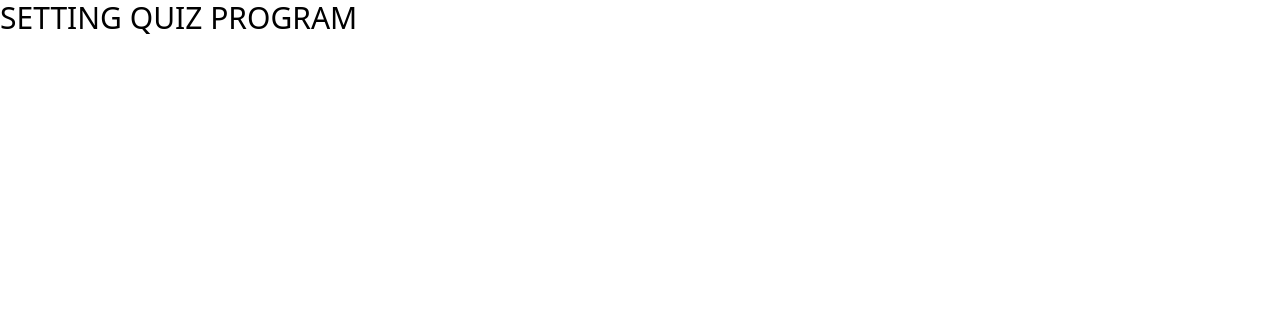
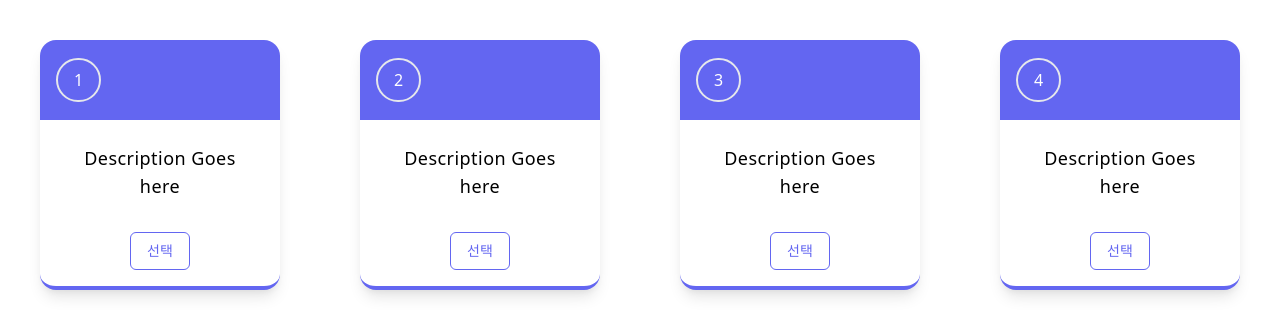
Before and after one commit to oggong/classting-quiz-project, a React (Create React App) app: page /quiz in a window 1280 px wide. Shown: the top 336 px of the page. Built offline with nearby package versions, Linux system fonts and the light colour scheme.

Commit message:
[2021 0830 18:03] - Intro Page & Quiz Page UI modify

```diff
--- a/package.json
+++ b/package.json
@@ -1,5 +1,5 @@
 {
-  "name": "react-tailwind-pixabay-gallery",
+  "name": "classting-quiz-project",
   "version": "0.1.0",
   "private": true,
   "dependencies": {
@@ -8,6 +8,7 @@
     "@testing-library/user-event": "^12.8.3",
     "react": "^17.0.2",
     "react-dom": "^17.0.2",
+    "react-router-dom": "^5.2.1",
     "react-scripts": "4.0.3",
     "web-vitals": "^1.1.2"
   },
--- a/src/App.js
+++ b/src/App.js
@@ -1,9 +1,11 @@
 import React from 'react';
+import IntroPage from './views/IntroPage/IntroPage';
+
 
 function App() {
   return (
-    <div>
-      <h1 className="text-3xl">SETTING QUIZ PROGRAM</h1>
+    <div className="flex justify-center items-center">
+      <IntroPage />
     </div>
   );
 }
--- /dev/null
+++ b/src/components/QuizCard/QuizCard.js
@@ -0,0 +1,75 @@
+import React from 'react';
+
+
+const QuizCard = () => {
+    return (
+        <div className="flex w-100">
+            <div className="flex flex-col md:flex-row justify-center flex-wrap gap-3 mt-10 mx-10">
+                <div className="">
+                    <div className="bg-white max-w-xs shadow-lg mx-auto border-b-4 border-indigo-500 rounded-2xl overflow-hidden hover:shadow-2xl transition duration-500 transform hover:scale-105 cursor-pointer" >
+                        <div className="bg-indigo-500 flex h-20 items-center">
+                            <h1 className="text-white ml-4 border-2 py-2 px-4 rounded-full">1</h1>
+                            {/* <p className="ml-4 text-white uppercase"></p> */}
+                        </div>
+                        <p className="py-6 px-6 text-lg tracking-wide text-center">Description Goes here</p>
+                        <div className="flex justify-center px-5 mb-2 text-sm ">
+                            <button type="button" className="border border-indigo-500 text-indigo-500 rounded-md px-4 py-2 m-2 transition duration-500 ease select-none hover:text-white hover:bg-indigo-600 focus:outline-none focus:shadow-outline">
+                                선택
+                            </button>
+                        </div>
+                    </div>
+                </div>
+            </div>
+            <div className="flex flex-col md:flex-row justify-center flex-wrap gap-3 mt-10 mx-10">
+                <div className="">
+                    <div className="bg-white max-w-xs shadow-lg mx-auto border-b-4 border-indigo-500 rounded-2xl overflow-hidden hover:shadow-2xl transition duration-500 transform hover:scale-105 cursor-pointer" >
+                        <div className="bg-indigo-500 flex h-20 items-center">
+                            <h1 className="text-white ml-4 border-2 py-2 px-4 rounded-full">2</h1>
+                            {/* <p className="ml-4 text-white uppercase"></p> */}
+                        </div>
+                        <p className="py-6 px-6 text-lg tracking-wide text-center">Description Goes here</p>
+                        <div className="flex justify-center px-5 mb-2 text-sm ">
+                            <button type="button" className="border border-indigo-500 text-indigo-500 rounded-md px-4 py-2 m-2 transition duration-500 ease select-none hover:text-white hover:bg-indigo-600 focus:outline-none focus:shadow-outline">
+                                선택
+                            </button>
+                        </div>
+                    </div>
+                </div>
+            </div>
+            <div className="flex flex-col md:flex-row justify-center flex-wrap gap-3 mt-10 mx-10">
+                <div className="">
+                    <div className="bg-white max-w-xs shadow-lg mx-auto border-b-4 border-indigo-500 rounded-2xl overflow-hidden hover:shadow-2xl transition duration-500 transform hover:scale-105 cursor-pointer" >
+                        <div className="bg-indigo-500 flex h-20 items-center">
+                            <h1 className="text-white ml-4 border-2 py-2 px-4 rounded-full">3</h1>
+                            {/* <p className="ml-4 text-white uppercase"></p> */}
+                        </div>
+                        <p className="py-6 px-6 text-lg tracking-wide text-center">Description Goes here</p>
+                        <div className="flex justify-center px-5 mb-2 text-sm ">
+                            <button type="button" className="border border-indigo-500 text-indigo-500 rounded-md px-4 py-2 m-2 transition duration-500 ease select-none hover:text-white hover:bg-indigo-600 focus:outline-none focus:shadow-outline">
+                                선택
+                            </button>
+                        </div>
+                    </div>
+                </div>
+            </div>
+            <div className="flex flex-col md:flex-row justify-center flex-wrap gap-3 mt-10 mx-10">
+                <div className="">
+                    <div className="bg-white max-w-xs shadow-lg mx-auto border-b-4 border-indigo-500 rounded-2xl overflow-hidden hover:shadow-2xl transition duration-500 transform hover:scale-105 cursor-pointer" >
+                        <div className="bg-indigo-500 flex h-20 items-center">
+                            <h1 className="text-white ml-4 border-2 py-2 px-4 rounded-full">4</h1>
+                            {/* <p className="ml-4 text-white uppercase"></p> */}
+                        </div>
+                        <p className="py-6 px-6 text-lg tracking-wide text-center">Description Goes here</p>
+                        <div className="flex justify-center px-5 mb-2 text-sm ">
+                            <button type="button" className="border border-indigo-500 text-indigo-500 rounded-md px-4 py-2 m-2 transition duration-500 ease select-none hover:text-white hover:bg-indigo-600 focus:outline-none focus:shadow-outline">
+                                선택
+                            </button>
+                        </div>
+                    </div>
+                </div>
+            </div>
+        </div>
+    )
+}
+
+export default QuizCard;
--- a/src/index.js
+++ b/src/index.js
@@ -1,12 +1,13 @@
 import React from 'react';
 import ReactDOM from 'react-dom';
 import './assets/main.css';
-import App from './App';
+// import App from './App';
+import Routes from './router/Routes';
 // import reportWebVitals from './reportWebVitals';
 
 ReactDOM.render(
   <React.StrictMode>
-    <App />
+    <Routes />
   </React.StrictMode>,
   document.getElementById('root')
 );
--- /dev/null
+++ b/src/router/Routes.js
@@ -0,0 +1,20 @@
+import React from 'react';
+import { BrowserRouter as Router, Route, Switch } from "react-router-dom";
+import App from '../App';
+// import IntroPage from '../views/IntroPage/IntroPage';
+import QuizPage from '../views/QuizPage/QuizPage';
+import NotFoundPage from '../views/NotFoundPage/NotFoundPage';
+
+export default class Routes extends React.Component {
+    render() {
+        return (
+            <Router>
+                <Switch>
+                    <Route exact path="/" component={App} />
+                    <Route path="/quiz" component={QuizPage} />
+                    <Route component={NotFoundPage} />
+                </Switch>
+            </Router>
+        )
+    }
+}
--- /dev/null
+++ b/src/views/IntroPage/IntroPage.js
@@ -0,0 +1,18 @@
+import React from 'react';
+import { Link } from "react-router-dom";
+
+const IntroPage = () => {
+    return (
+        <div className='flex flex-col justify-center items-center overflow-hidden'>
+            <h1 className="font-bold text-500 text-6xl mt-32">클래스팅 간단 퀴즈</h1>
+            <h1 className="font-bold text-500 text-3xl mx-auto mt-32">간단한 퀴즈를 풀어보세요</h1>
+            <Link to="/quiz">
+                <button className="bg-blue-500 hover:bg-blue-700 text-white font-bold mt-32 py-2 px-4 rounded">
+                    퀴즈 시작
+                </button>
+            </Link>
+        </div>
+    )
+};
+
+export default IntroPage;
--- /dev/null
+++ b/src/views/NotFoundPage/NotFoundPage.js
@@ -0,0 +1,9 @@
+import React from 'react';
+
+const NotFound = () => {
+    return (
+        <h1 className="text-6xl text-bold text-center mx-auto">페이지가 없네요 다시 돌아가주세요!</h1>
+    )
+}
+
+export default NotFound;
--- /dev/null
+++ b/src/views/QuizPage/QuizPage.js
@@ -0,0 +1,12 @@
+import React from 'react';
+import QuizCard from "../../components/QuizCard/QuizCard";
+
+const QuizPage = () => {
+    return (
+        <div className="flex w-100 h-100 justify-center items-center">
+            <QuizCard />
+        </div>
+    )
+}
+
+export default QuizPage;
```
Also changed, not shown: 1 other file (tests, documents, lock files or other folders).
